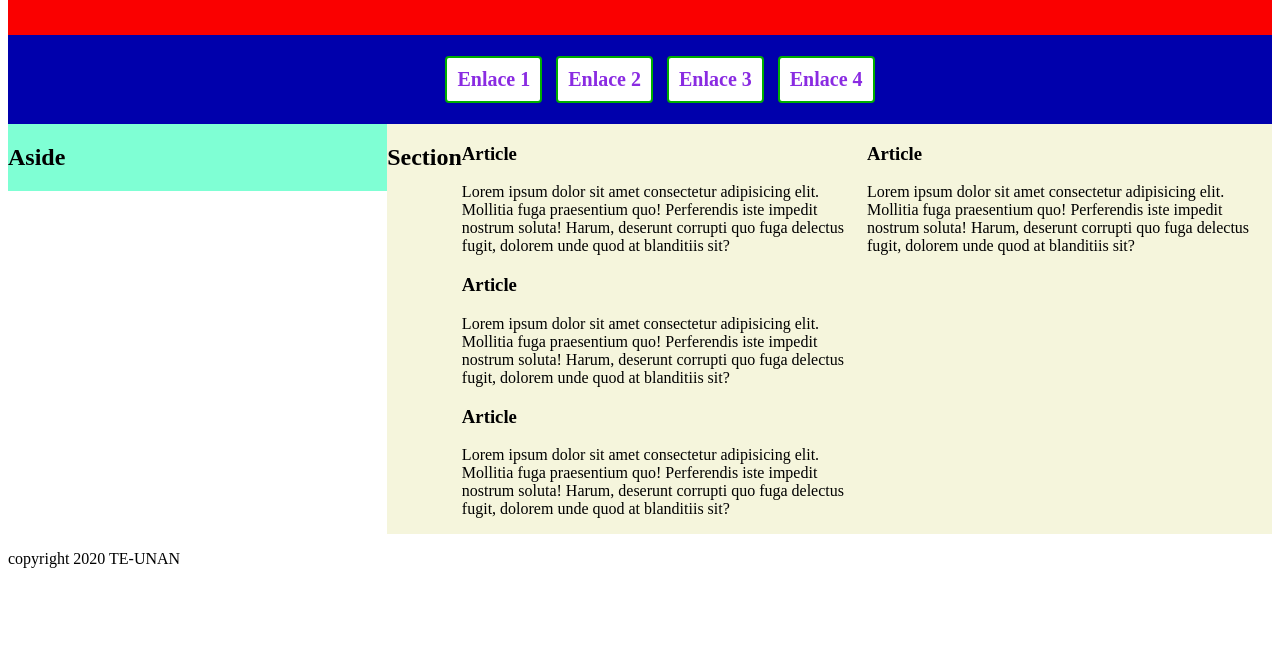
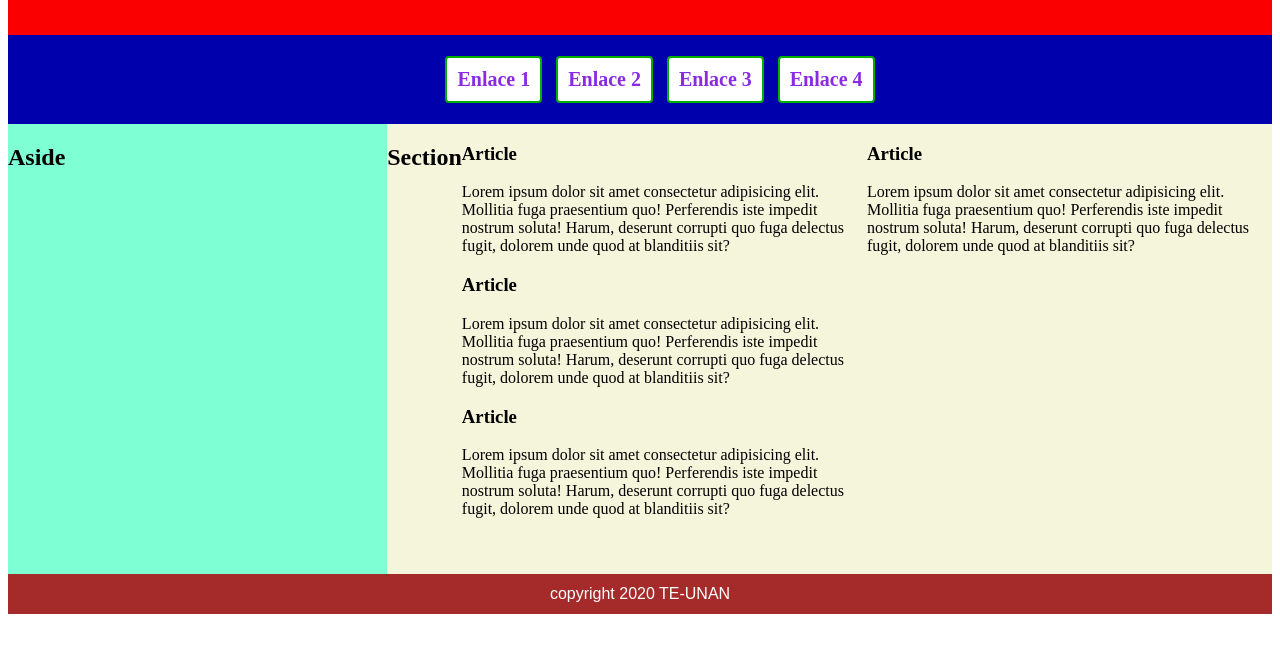
Before and after one commit to fanorflores/sitio3.0, a plain HTML site: page index.html in a window 1280 px wide. Shown: the part 123-776 px from the top of the page. Drawn offline with Linux system fonts and the light colour scheme.

Commit message:
footer listo

```diff
--- a/css/estilos.css
+++ b/css/estilos.css
@@ -3,6 +3,6 @@ header h1 { color: #00af00;}
 nav{ display: flex; align-items: center; justify-content: center; background-color: #0000ac;}
 nav ul li{ display: inline-flex; list-style: none; margin: 5px; padding: 10px; background-color: white; border:#00af00 solid 2px; border-radius: 4px; -webkit-border-radius: 4px; -moz-border-radius: 4px; -ms-border-radius: 4px; -o-border-radius: 4px; }
 nav ul li a { text-decoration: none; color: blueviolet; font-weight: 800; font-size: 20px;}
-aside { display: flex; justify-content: left; width: 30%; background-color: aquamarine; float: left;}
-section { display: flex; justify-content: left; width: 70%; background-color: beige; float: left;}
-footer{float: left;}
+aside { display: flex; justify-content: left; width: 30%; background-color: aquamarine; float: left; height: 450px;}
+section { display: flex; justify-content: left; width: 70%; background-color: beige; float: left; height: 450px;}
+footer{width: 100%; float: left; height: 40px; background-color: brown; display: flex; align-items: center; justify-content: center; color: white; font-size: 16px; font-family: Arial, Helvetica, sans-serif;}
```
